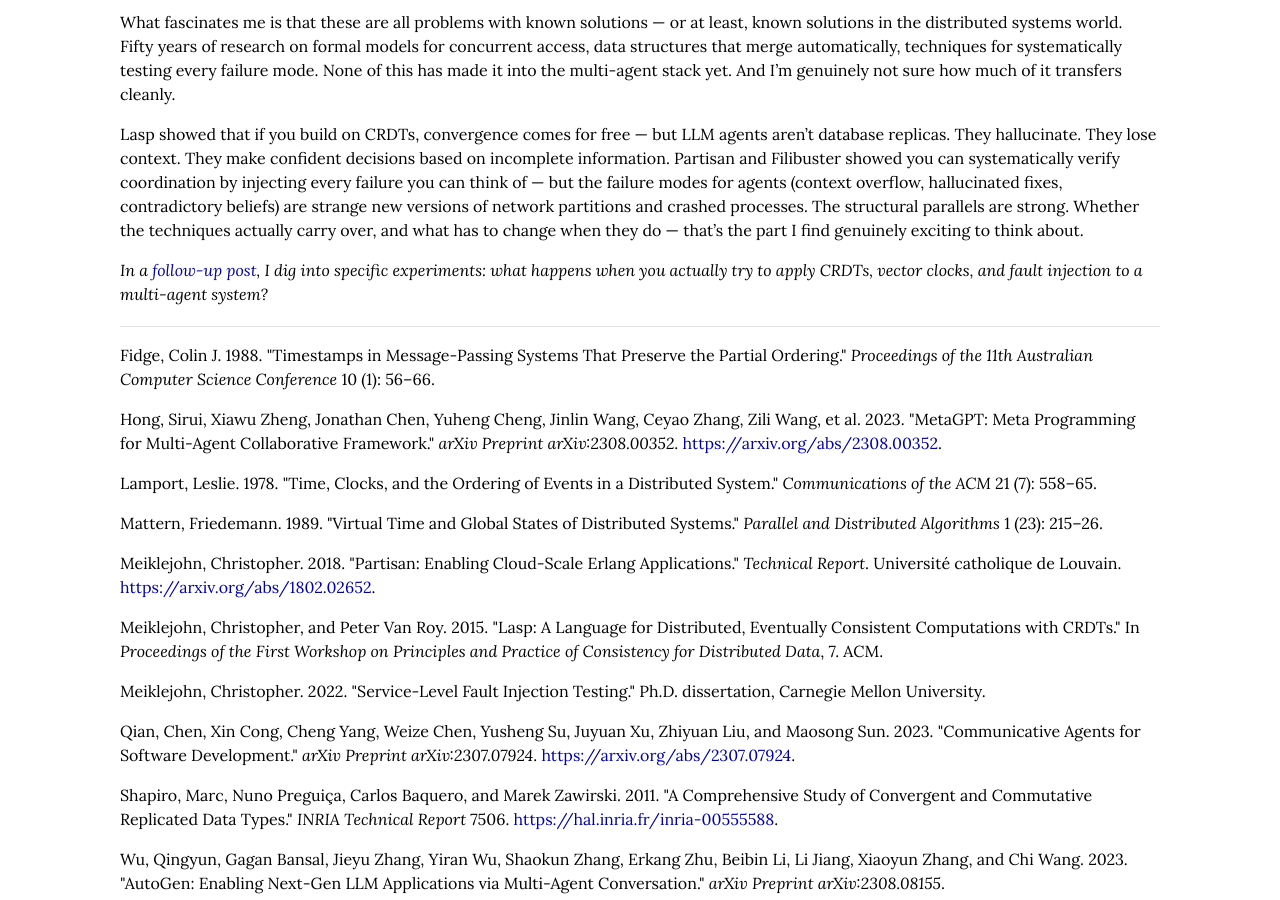
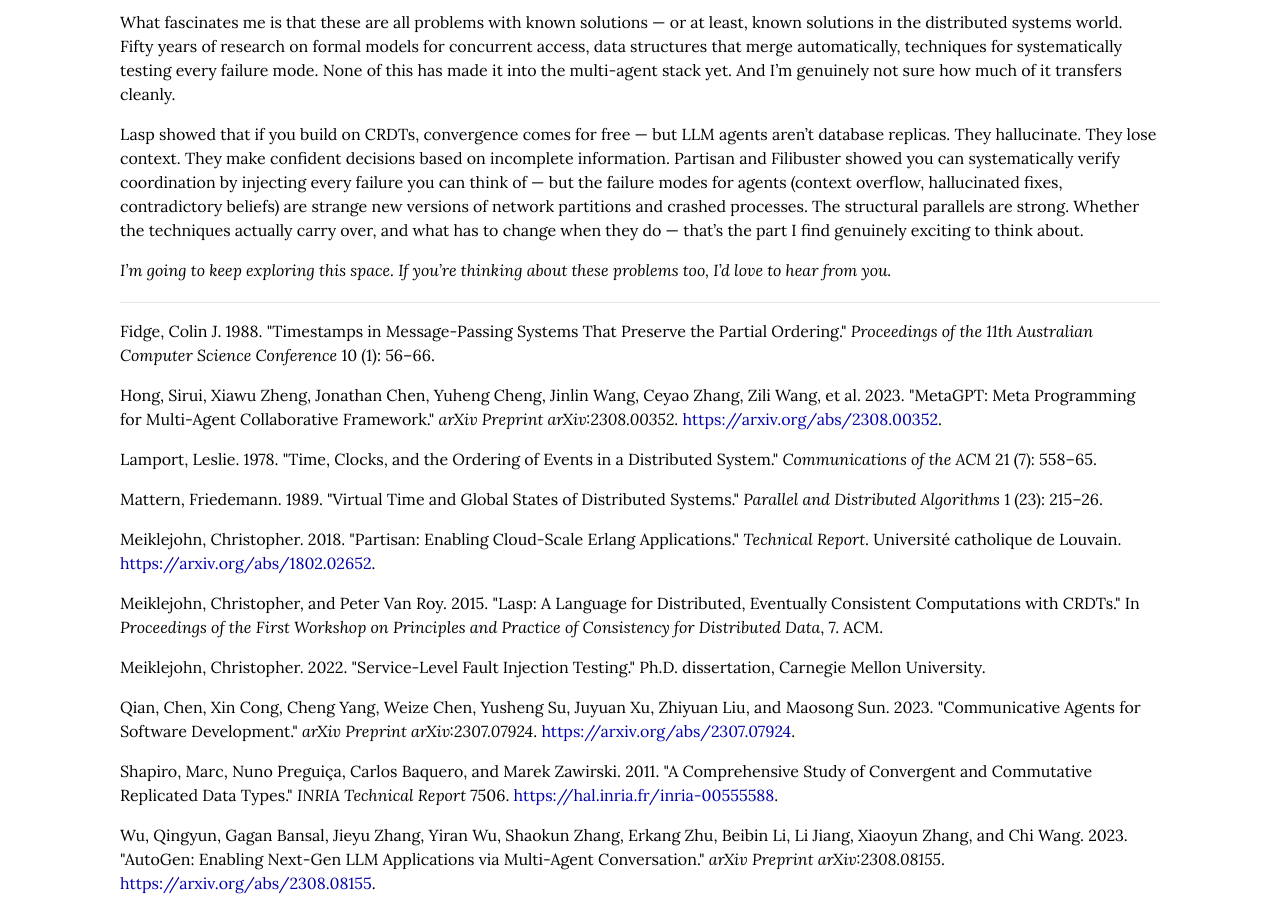
Before and after one commit to cmeiklejohn/cmeiklejohn.github.io, a Jekyll site: the page built from _posts/2026-03-30-caucus.markdown, in a window 1280 px wide and 900 px high, scrolled down 2506 px. Built offline with Jekyll 4.4.1, drawn with Linux system fonts in a browser that asks for light colours; some web fonts are replaced.

Commit message:
Replace follow-up post link with open-ended closing
The system design post isn't ready yet. Close with intent to keep
exploring rather than linking to unpublished work.

https://claude.ai/code/session_018mjBVoMgWwm8eLhnnMXsGy

```diff
--- a/_posts/2026-03-30-caucus.markdown
+++ b/_posts/2026-03-30-caucus.markdown
@@ -58,7 +58,7 @@ What fascinates me is that these are all problems with known solutions — or at
 
 Lasp showed that if you build on CRDTs, convergence comes for free — but LLM agents aren't database replicas. They hallucinate. They lose context. They make confident decisions based on incomplete information. Partisan and Filibuster showed you can systematically verify coordination by injecting every failure you can think of — but the failure modes for agents (context overflow, hallucinated fixes, contradictory beliefs) are strange new versions of network partitions and crashed processes. The structural parallels are strong. Whether the techniques actually carry over, and what has to change when they do — that's the part I find genuinely exciting to think about.
 
-*In a [follow-up post](/ai/agents/distributed/zabriskie/2026/04/03/caucus-system-design.html), I dig into specific experiments: what happens when you actually try to apply CRDTs, vector clocks, and fault injection to a multi-agent system?*
+*I'm going to keep exploring this space. If you're thinking about these problems too, I'd love to hear from you.*
 
 <div id="refs" class="references">
 <div id="ref-fidge1988timestamps">
```
